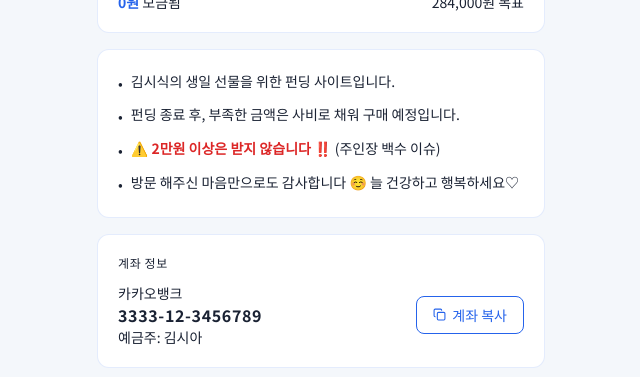
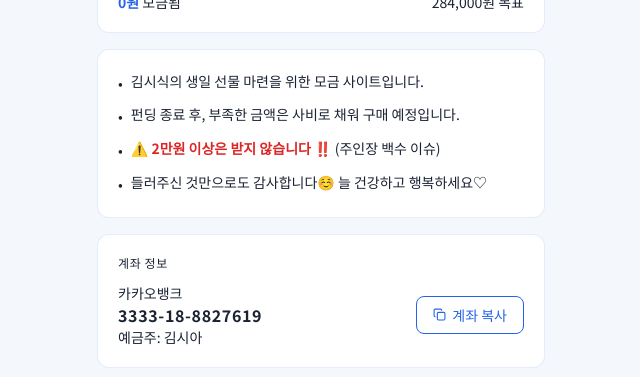
Before and after one commit to mrbrightsiide/sia-bday-funding, a React (Vite) app: page / in a window 1280 px wide. Shown: the part 515-892 px from the top of the page, without its empty margins (319-959 px from the left). Built offline with nearby package versions, Linux system fonts and the light colour scheme; no server answers; the database is empty.

Commit message:
fix: Update account number and improve Korean text for fundraising site

```diff
--- a/src/app/App.tsx
+++ b/src/app/App.tsx
@@ -7,7 +7,7 @@ import { Spinner } from './components/ui/spinner';
 const GIFT_NAME = 'Beats Studio Pro Wireless 헤드폰';
 const GIFT_TOTAL = 284000;
 const ACCOUNT_BANK = '카카오뱅크';
-const ACCOUNT_NUMBER = '3333-12-3456789';
+const ACCOUNT_NUMBER = '3333-18-8827619';
 const ACCOUNT_HOLDER = '김시아';
 const GIFT_IMAGE =
   'https://store.storeimages.cdn-apple.com/1/as-images.apple.com/is/MQTR3?wid=2754&hei=4115&fmt=jpeg&qlt=90&.v=1741643688482';
@@ -258,7 +258,7 @@ export default function App() {
         >
           <ul className='flex flex-col gap-2'>
             {[
-              <span>김시식의 생일 선물을 위한 펀딩 사이트입니다.</span>,
+              <span>김시식의 생일 선물 마련을 위한 모금 사이트입니다.</span>,
               <span>
                 펀딩 종료 후, 부족한 금액은 사비로 채워 구매 예정입니다.
               </span>,
@@ -269,7 +269,7 @@ export default function App() {
                 (주인장 백수 이슈)
               </span>,
               <span>
-                방문 해주신 마음만으로도 감사합니다 ☺️ 늘 건강하고 행복하세요♡
+                들러주신 것만으로도 감사합니다☺️ 늘 건강하고 행복하세요♡
               </span>,
             ].map((item, i) => (
               <li key={i} className='flex gap-2 text-foreground'>
```
